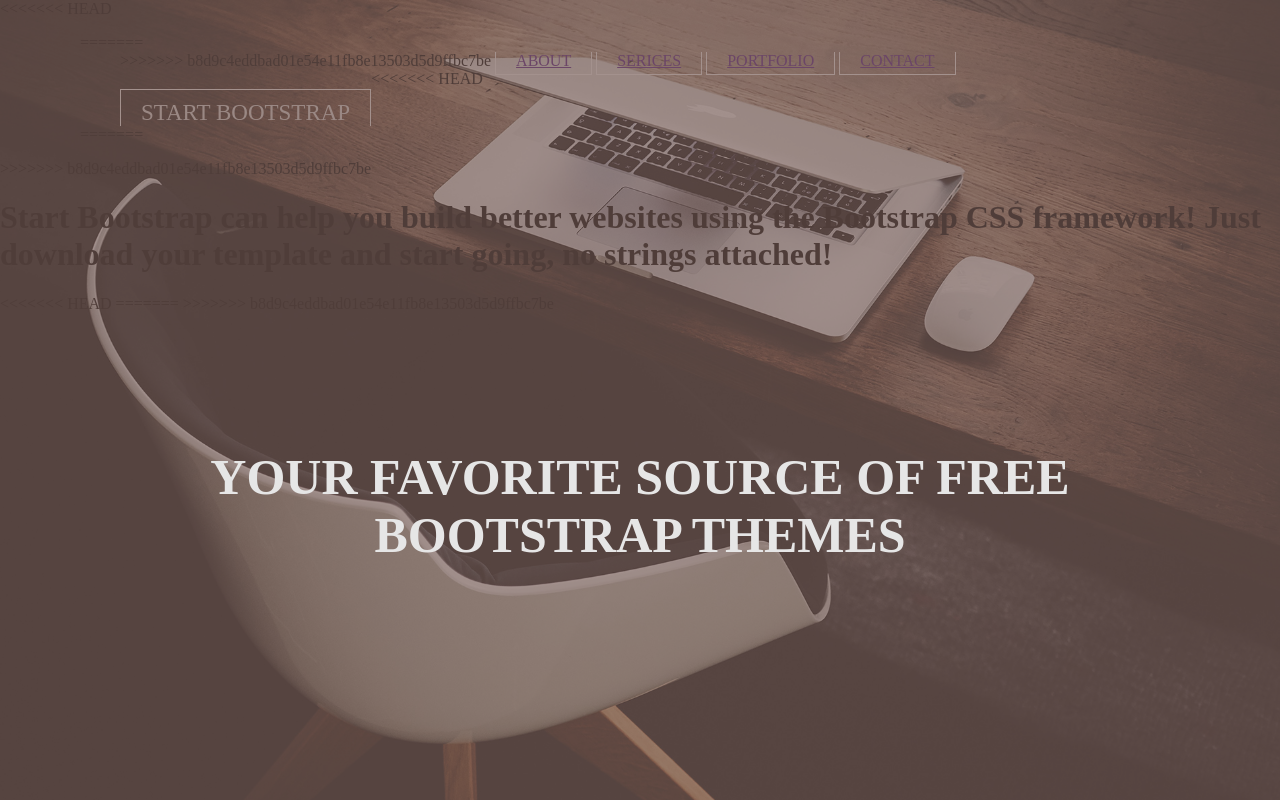
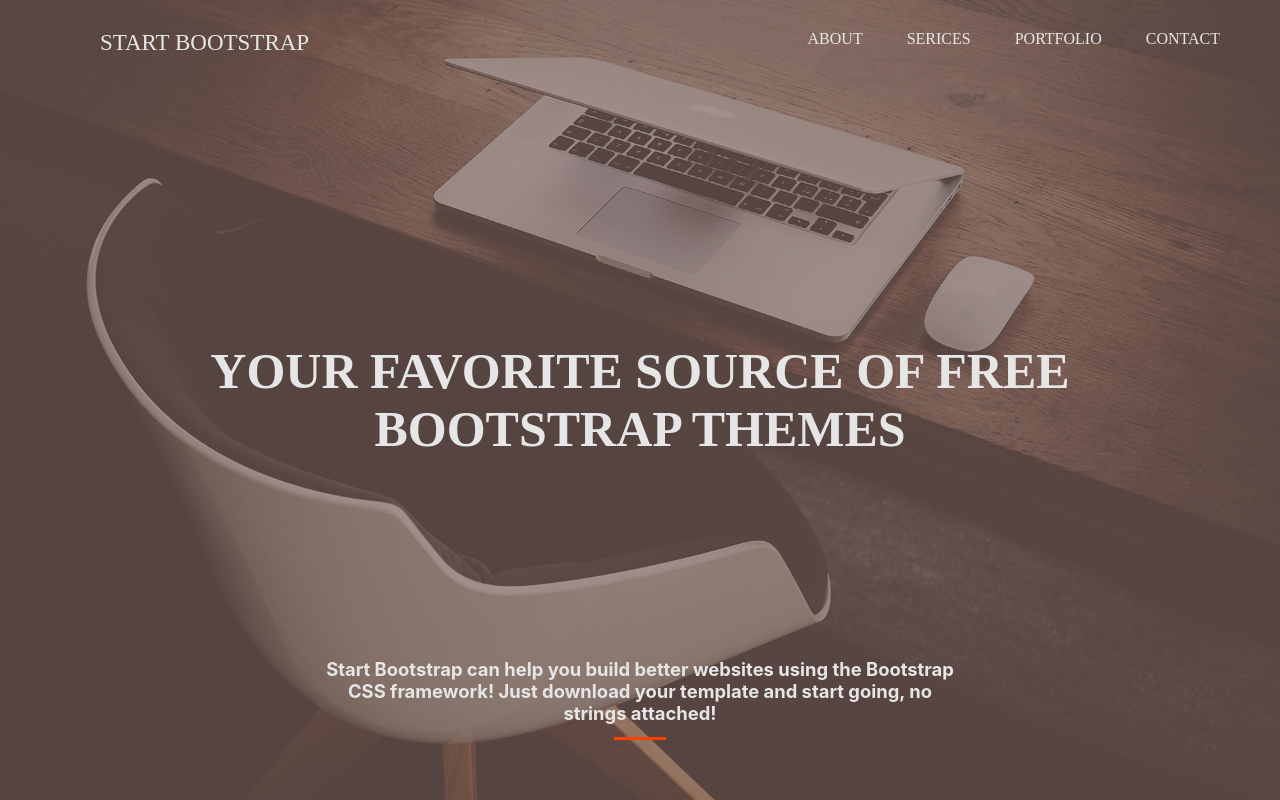
Before and after one commit to Octavian95/webpage, a plain HTML site: page index.html in a window 1280 px wide. Drawn offline with Linux system fonts and the light colour scheme.

Commit message:
noi modificari 27.02.2019

```diff
--- a/index.html
+++ b/index.html
@@ -4,20 +4,13 @@
       <title>Octavian's BOOTSTRAP </title>
       <link rel= " stylesheet" href="style.css" type="text/css">
    </head>
-<<<<<<< HEAD
-   <body class="img overlay " >
+   <body class="img overlay ">
+
       <header>
          <nav class="navbar navbar-default navbar-fised-top" role='navigation'>
             <div class="row" >
 
                <ul class= "main-nav">
-=======
-   <body>
-      <header>
-         <nav class="navbar navbar-default navbar-fised-top" role='navigation'>
-            <div class="row" >
-               <ul class='main-nav'>
->>>>>>> b8d9c4eddbad01e54e11fb8e13503d5d9ffbc7be
                   <li><a href="">ABOUT</a> </li>
                   <li><a href="">SERICES</a> </li>
                   <li><a href="">PORTFOLIO</a> </li>
@@ -28,30 +21,23 @@
                      <li class="active"><a href=''>START BOOTSTRAP</a></li>
                   </ul>
                </div>
-<<<<<<< HEAD
 
             </div>
          </nav>
       </header>
       <div class="hero">
-=======
-            </div>
-         </nav>
-      </header>
-      <div class='hero'>
->>>>>>> b8d9c4eddbad01e54e11fb8e13503d5d9ffbc7be
          <h3>
             YOUR FAVORITE SOURCE OF FREE BOOTSTRAP THEMES
          </h3>
       </div>
       <div class="template">
-      <h1>
+      <h1 class="h1">
          Start Bootstrap can help you build better websites using the Bootstrap CSS framework! Just download your template and start going, no strings attached!
       </h1>
       </div>
-<<<<<<< HEAD
+      <div>
+         <hr class="divider my-4">
+      </div>
 
-=======
->>>>>>> b8d9c4eddbad01e54e11fb8e13503d5d9ffbc7be
    </body>
 </html>
--- a/style.css
+++ b/style.css
@@ -1,7 +1,6 @@
 html, body {
 	margin: 0;
 	height: 100%;
-<<<<<<< HEAD
 }
 
 body {
@@ -30,17 +29,10 @@ body {
 
 }
 
-
-/*opacity: 0.5;
-    filter: alpha (opacity= 50);
-*/
-
 header {
 	overflow: hidden;
 }
 
-=======
-}
 image{
 	opacity: 0.5;
     filter: alpha (opacity= 50);
@@ -63,8 +55,9 @@ header {
 	overflow: hidden;
 }
 
->>>>>>> b8d9c4eddbad01e54e11fb8e13503d5d9ffbc7be
+
 .main-nav{
+	position: relative;
 	float: right;
 	list-style: none;
 	margin-top: 30px;
@@ -76,20 +69,21 @@ header {
 }
 
 .main-nav li a {
-<<<<<<< HEAD
+
 	color: white;
-=======
+
 	color: #e6e6e6;
->>>>>>> b8d9c4eddbad01e54e11fb8e13503d5d9ffbc7be
+
 	text-decoration: none;
 	padding: 5px 20px;
 	font-family: 'strong', 'sans-serif';
 	font-size:'15px';
 	cursor: pointer;
-	border: 0.5px solid white;
+	border: 0.5px transparent;
 }
 
 .navbar-brand{
+	position: relative;
 	float: left;
 	margin-top: 30px;
 	list-style: none;
@@ -118,7 +112,7 @@ header {
 }
 
 .hero h3{
-	position: absolute;
+	position: relative;
 	width: 90%;
 	text-align: center;
 	margin-left: 5%;
@@ -127,7 +121,6 @@ header {
 	text-transform: uppercase;
 	font-size: 50px;
 	margin-top: 270px;
-	font-weight:
 }
 
 h3{
@@ -135,31 +128,36 @@ h3{
 	font-weight: "bold";
 	}
 
-<<<<<<< HEAD
-=======
-
-
-.template {
+.template{
+	margin-right: auto;
 	position: relative;
 	color:#e6e6e6 ;
 	width: 50% ;
-	text-align: center;
-	margin-top: 500px;
-	margin-left: 300px;
-	font-size: 12px
-
->>>>>>> b8d9c4eddbad01e54e11fb8e13503d5d9ffbc7be
-
-
-.template{
-	position: relative;
-	color:#e6e6e6 ;
-	width: 50% ;
-	text-align: center;
-	margin-top: 500px;
-	margin-left: 300px;
+	text-align: center!important;
+	margin-top: 200px;
+	margin-left:auto;
 	font-size: 10px;
 	font-family: "Merriweather","-apple-system","BlinkMacSystemFont","Segoe UI","Roboto","Helvetica Neue","Arial","Noto Sans","sans-serif","Apple Color Emoji","Segoe UI Emoji","Segoe UI Symbol","Noto Color Emoji";
 
+}
+h1{
+	text-align: center!important;
+	font-size:1.15rem
+	}
 
+hr.divider{
+	position: relative;
+	max-width: 3.25rem;
+    border-width: .2rem;
+    border-color: #ff4000;
 }
+.my-4{
+	margin-bottom: 1%;
+	margin-top: 1%;
+}
+hr{
+	margin-top: 1rem;
+    margin-bottom: 1rem;
+    border: 0;
+    border-top: 1px solid rgba(0,0,0,.3);
+}
```
